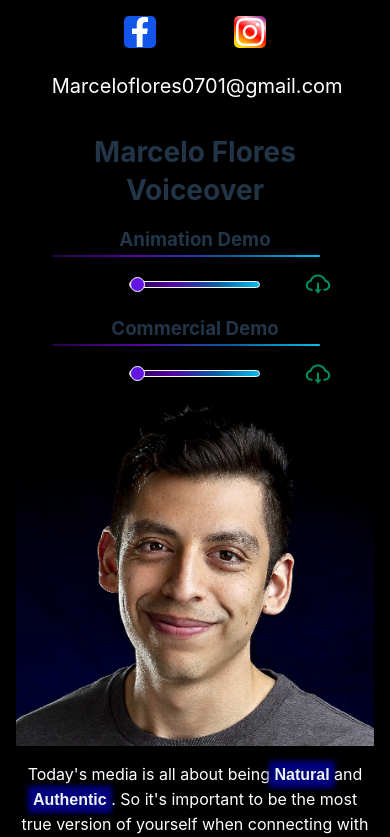
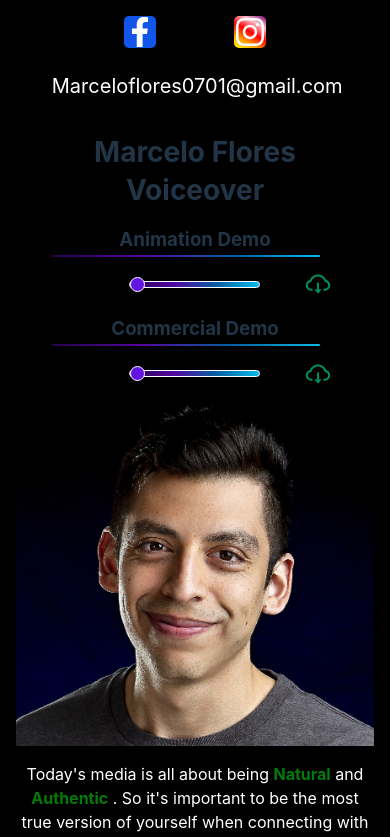
Before and after one commit to Seo-the-platinum/marcelos-portfolio, a React (Vite) app: page /about in a window 390 px wide. Shown: the top 837 px of the page. Built offline with nearby package versions, Linux system fonts and the light colour scheme.

Commit message:
more responsive design, set hamburger menu display to none when viewport width is greater thatn 768. Also changed highlited words in about me.

```diff
--- a/src/App.css
+++ b/src/App.css
@@ -55,6 +55,7 @@
 
 @media screen and (min-width: 480px) {
   .topContainer {
+    align-items: center;
     display: flex;
     flex-direction: column;
   }
--- a/src/components/hamburger/Hamburger.css
+++ b/src/components/hamburger/Hamburger.css
@@ -56,3 +56,9 @@
 
 
 /* MEDIA QUERIES */
+
+@media screen and (min-width: 769px) {
+    .hamburgerButton {
+        display: none;
+    }
+}
--- a/src/components/navbar/Navbar.tsx
+++ b/src/components/navbar/Navbar.tsx
@@ -5,11 +5,12 @@ import Hamburger from '../hamburger/Hamburger'
 import './navbar.css'
 
 const Navbar = () => {
+  const viewportWidth = window.innerWidth
   return (
     <div className='navbarContainer'>
       <Hamburger/>
         <SocialMediaLinks/>
-        {/* Show when we hide hamburger for larger viewports <Tabs/> */}
+        {viewportWidth > 768 && <Tabs/>}
     </div>
   )
 }
--- a/src/components/navbar/Tabs.tsx
+++ b/src/components/navbar/Tabs.tsx
@@ -3,22 +3,6 @@ import AnchorLink from 'react-anchor-link-smooth-scroll-v2'
 import './navbar.css'
 
 const Tabs = () => {
-    //e is our parameter. React.SyntheticEvent describes the shape of what we expect the
-    //parameter to look like. Because we are passing an event, we expect any arguments to be
-    //syntheticEvent
-    const handleNav = (e:React.SyntheticEvent) => {
-      e.preventDefault()
-      //based on notes i've read on stackoverflow , when we click a button,
-      //the e.target can be an element, document, and window.
-      if (!(e.target instanceof HTMLButtonElement)) {
-        return
-      }
-      //not sure why dataset is undefined but to fix error we use a conditional statement
-      //so that when it is undefined, use a string in its place
-        const path : string = e.target.dataset.route ? e.target.dataset.route : '/'
-
-        location.href=`${path}`
-    }
   return (
     <div className='tabsContainer'>
         <AnchorLink className='tab' href='#home'>Home</AnchorLink>
--- a/src/components/navbar/navbar.css
+++ b/src/components/navbar/navbar.css
@@ -89,3 +89,11 @@
         z-index: 1;
     }
 }
+
+@media screen and (min-width: 769px) {
+    .navbarContainer {
+        flex-direction: row;
+        justify-content: flex-end;
+        z-index: 0;
+    }
+}
--- a/src/views/css/views.css
+++ b/src/views/css/views.css
@@ -26,10 +26,7 @@
 }
 
 .selectedWord {
-    background-color: rgb(1, 1, 125);
-    box-shadow: 0px 0px 5px 5px rgb(1, 1, 125);
-    color: rgb(238, 243, 239);
-    font-family: fantasy;
+    color: rgb(3, 123, 9);
     font-weight: bold;
 }
 
```
Also changed, not shown: src/components/css/components.css (added).
